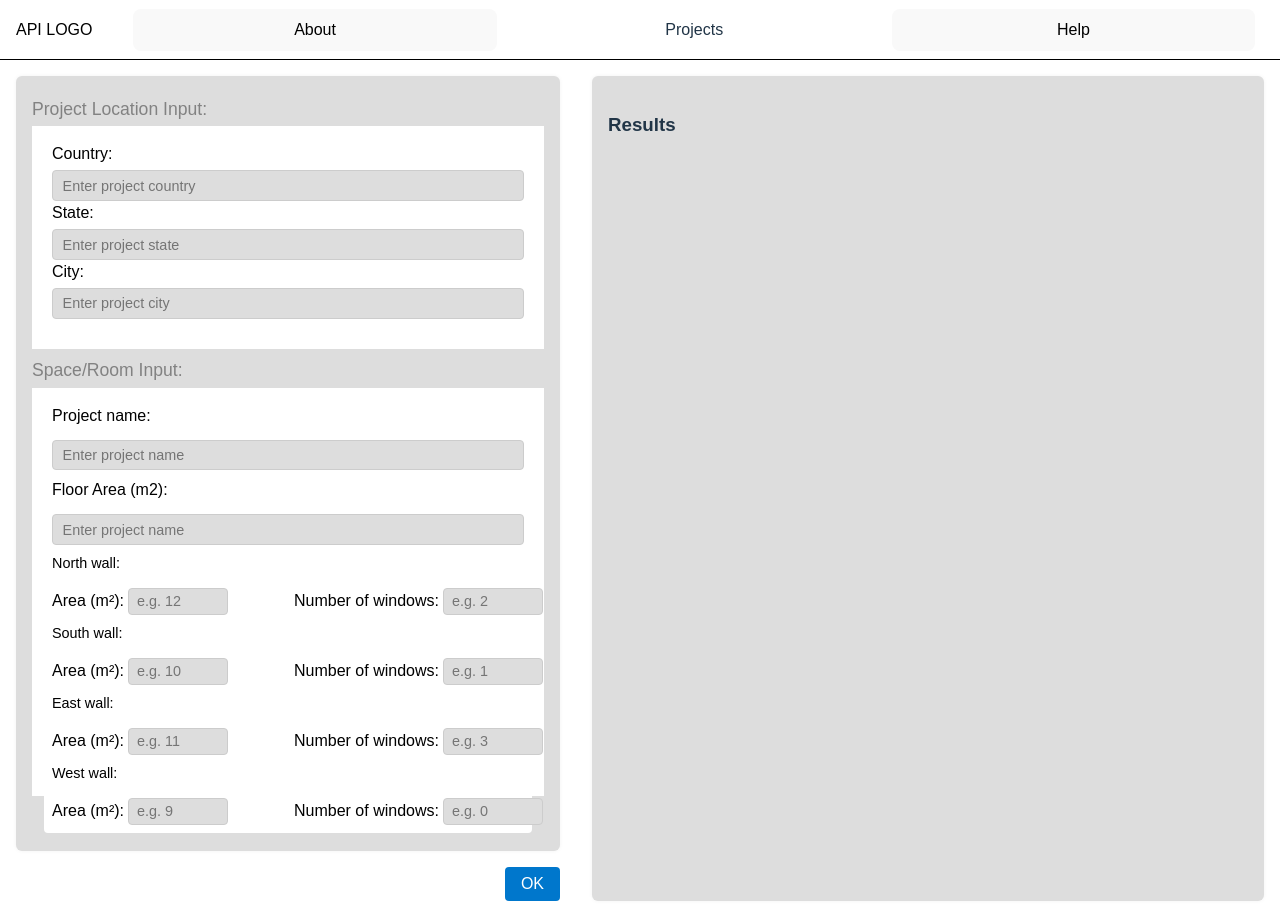
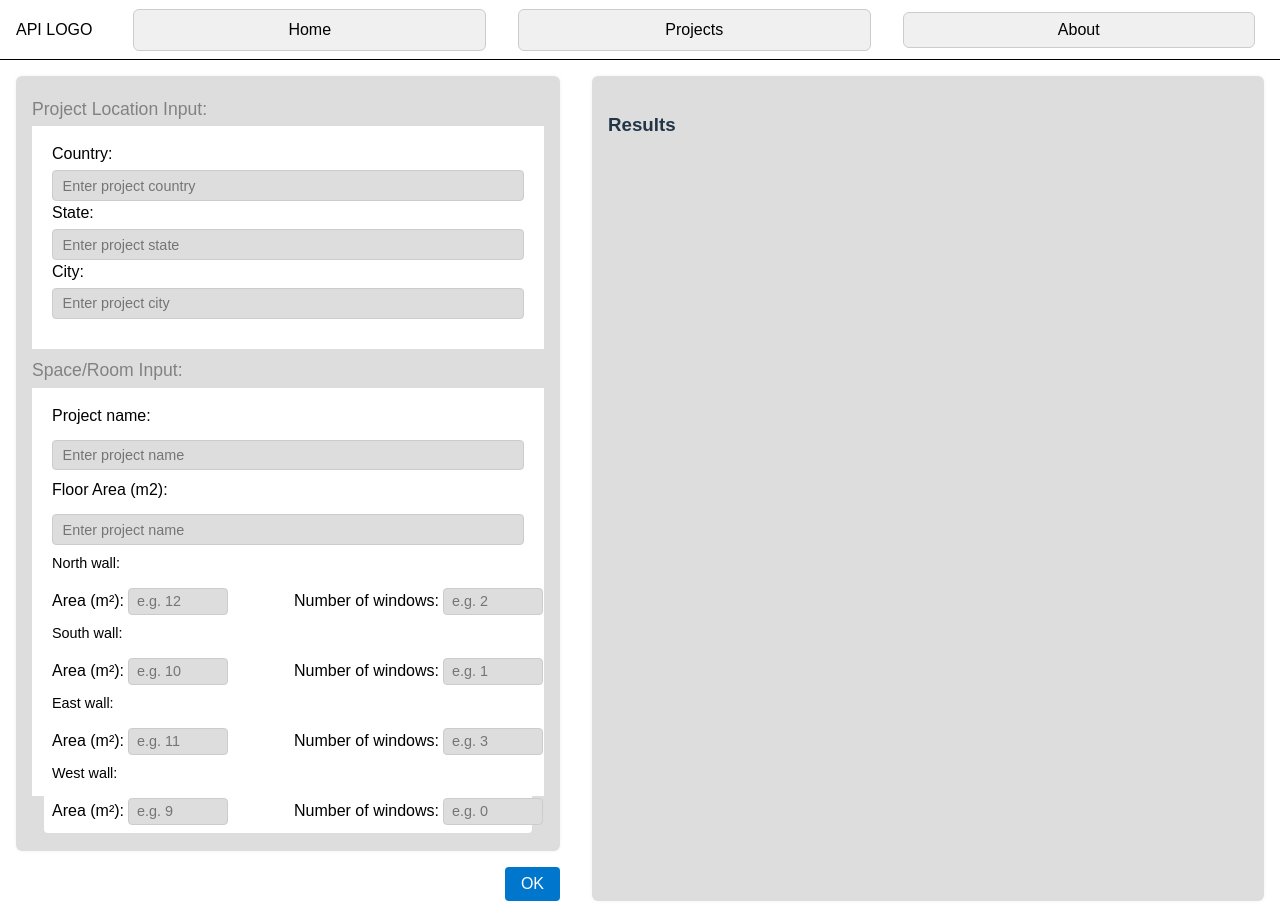
Before and after one commit to lavendercaterpillar/capstone-frontend, a React (Vite) app: page / in a window 1280 px wide. Built offline with nearby package versions, Linux system fonts and the light colour scheme.

Commit message:
Add centralized Header with working navigation button(links)

```diff
--- /dev/null
+++ b/src/components/Header.css
@@ -0,0 +1,34 @@
+.header {
+  display: flex;
+  align-items: center;
+  justify-content: space-between;
+  height: 60px;
+  padding: 0.5rem 1rem;
+  background-color: white;
+  border-bottom: 1px solid black;
+}
+
+.nav-buttons {
+  display: flex;
+  justify-content: space-around;
+  align-items: center;
+  gap: 1rem;
+}
+
+.nav-button-link,
+.nav-buttons button {
+  padding: 0.5rem 1rem;
+  font-size: 1rem;
+  cursor: pointer;
+  text-decoration: none;
+  color: black;
+  background-color: #f0f0f0;
+  border: 1px solid #ccc;
+  border-radius: 6px;
+  text-align: center;
+}
+
+.nav-button-link:hover,
+.nav-buttons button:hover {
+  background-color: #ddd;
+}
--- a/src/components/Header.jsx
+++ b/src/components/Header.jsx
@@ -0,0 +1,22 @@
+import React from 'react';
+import { Link } from 'react-router-dom';
+import './Header.css'; // Optional styling
+
+const Header = () => {
+  return (
+    <header className="header">
+      <div className="logo">API LOGO</div>
+      <nav className="nav-buttons">
+        <Link to="/" className="nav-button-link">
+          Home
+        </Link>
+        <Link to="/projects" className="nav-button-link">
+          Projects
+        </Link>
+        <button>About</button>
+      </nav>
+    </header>
+  );
+};
+
+export default Header;
--- a/src/pages/InputPage.jsx
+++ b/src/pages/InputPage.jsx
@@ -1,21 +1,12 @@
 import React from 'react';
+import { Link } from 'react-router-dom';
 import './InputPage.css';
-import { Link } from 'react-router-dom';
+import Header from '../components/Header'; // Adjust path if needed
 
 const InputPage = () => {
   return (
     <div className="input-page">
-      {/* HEADER */}
-      <header className="header">
-        <div className="logo">API LOGO</div>
-        <nav className="nav-buttons">
-          <button>About</button>
-          <Link to="/projects" className="nav-button-link">
-            Projects
-          </Link>
-          <button>Help</button>
-        </nav>
-      </header>
+      <Header />
 
       {/* MAIN CONTENT */}
       <main className="main-content">
--- a/src/pages/ProjectsPage.jsx
+++ b/src/pages/ProjectsPage.jsx
@@ -1,15 +1,11 @@
 import React from 'react';
 import { Link } from 'react-router-dom';
+import Header from '../components/Header'; // Adjust path if needed
 
 const ProjectsPage = () => {
   return (
     <div className="input-page">
-      <header className="header">
-        <div className="logo">API LOGO</div>
-        <nav className="nav-buttons">
-          <Link to="/">Input</Link>
-        </nav>
-      </header>
+      <Header />
 
       <main className="main-content">
         <section className="output-panel">
```
